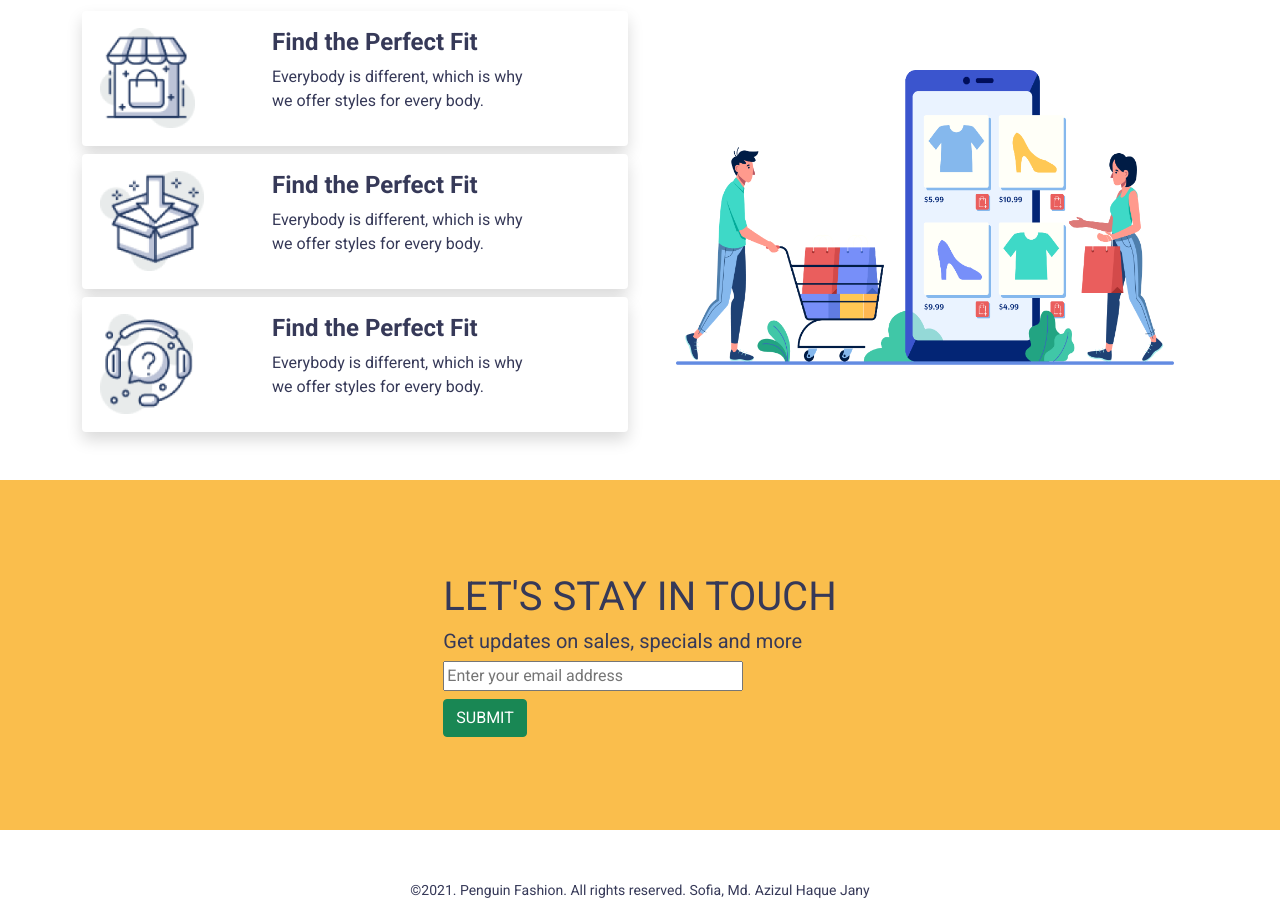
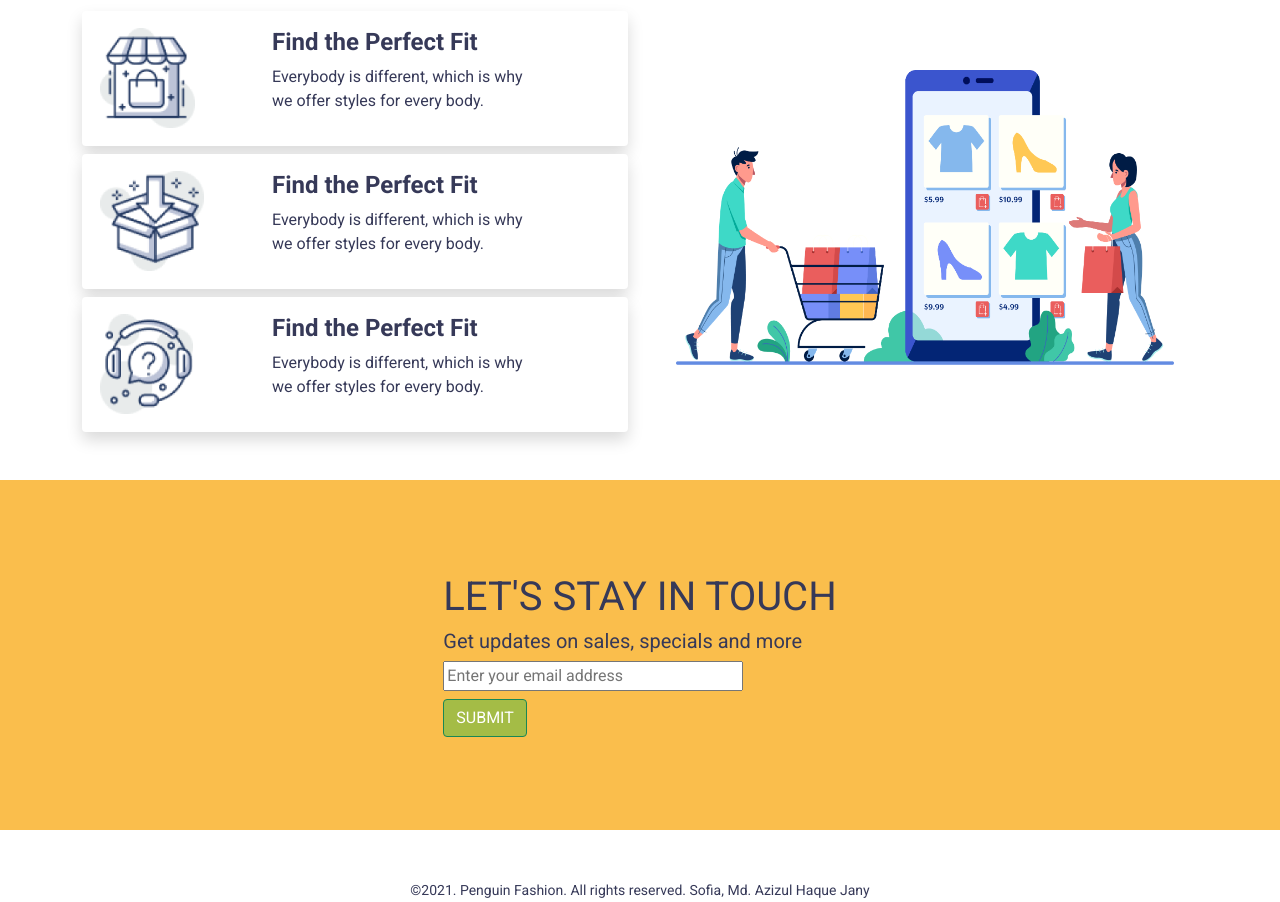
Before and after one commit to jany-coder/assignment-02-PenguinFashion, a plain HTML site: page index.html in a window 1280 px wide. Shown: the part 2012-2914 px from the top of the page. Drawn offline with Linux system fonts and the light colour scheme.

Commit message:
btn color

```diff
--- a/index.html
+++ b/index.html
@@ -252,7 +252,7 @@
             <h5>Get updates on sales, specials and more</h5>
             <input style="width: 300px;" type="text" placeholder="Enter your email address" name="" id="">
             <div class="mt-2">
-                <button class="btn btn-success">SUBMIT</button>
+                <button style="background-color: #A4BC46;" class="btn btn-success">SUBMIT</button>
             </div>
         </div>
     </section>
```
